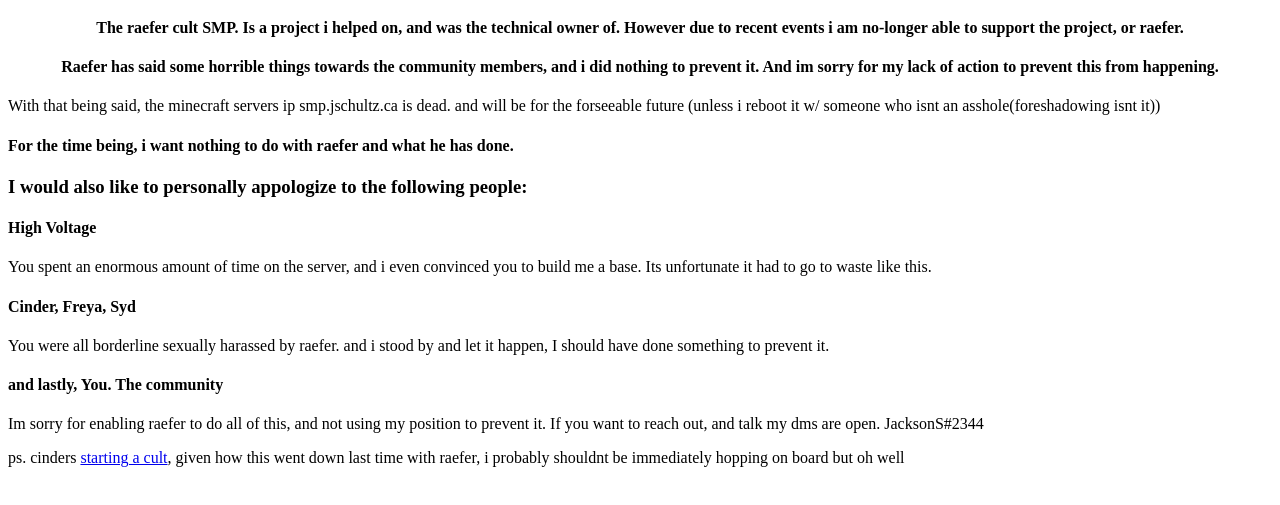
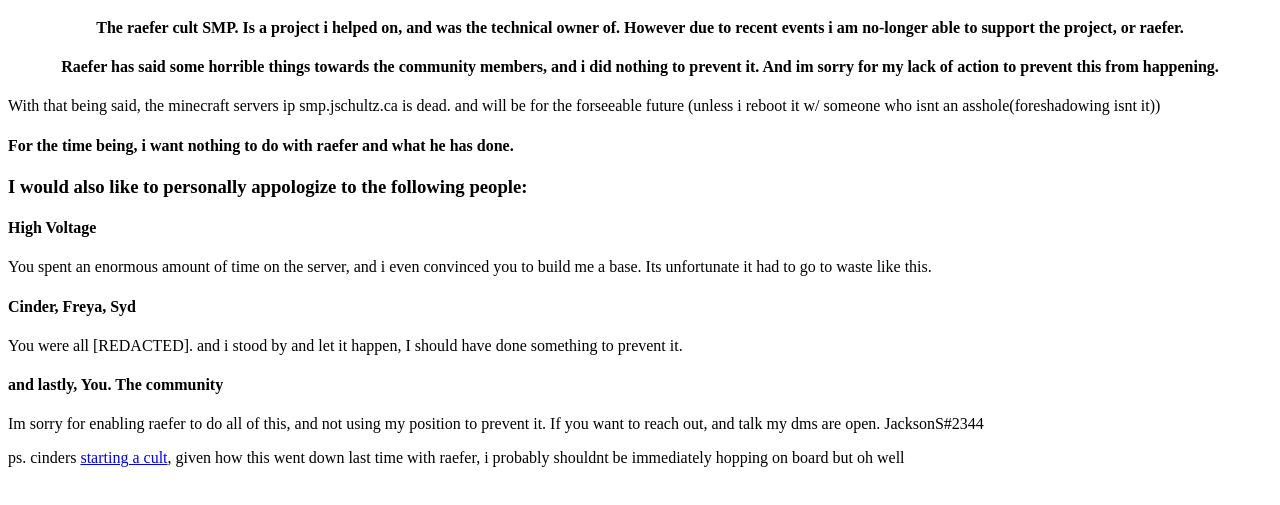
Before and after one commit to 8D1/jschultzca, a plain HTML site: page index.html in a window 1280 px wide. Shown: the part 91-596 px from the top of the page. Drawn offline with Linux system fonts and the light colour scheme.

Commit message:
commit message pt 2

```diff
--- a/index.html
+++ b/index.html
@@ -9,7 +9,7 @@
 <h4>High Voltage</h4>
 <p>You spent an enormous amount of time on the server, and i even convinced you to build me a base. Its unfortunate it had to go to waste like this.</p>
 <h4>Cinder, Freya, Syd</h4>
-<p>You were all borderline sexually harassed by raefer. and i stood by and let it happen, I should have done something to prevent it.</p>
+<p>You were all [REDACTED]. and i stood by and let it happen, I should have done something to prevent it.</p>
 <h4>and lastly, You. The community</h4>
 <p>Im sorry for enabling raefer to do all of this, and not using my position to prevent it. If you want to reach out, and talk my dms are open. JacksonS#2344</p>
 
```
